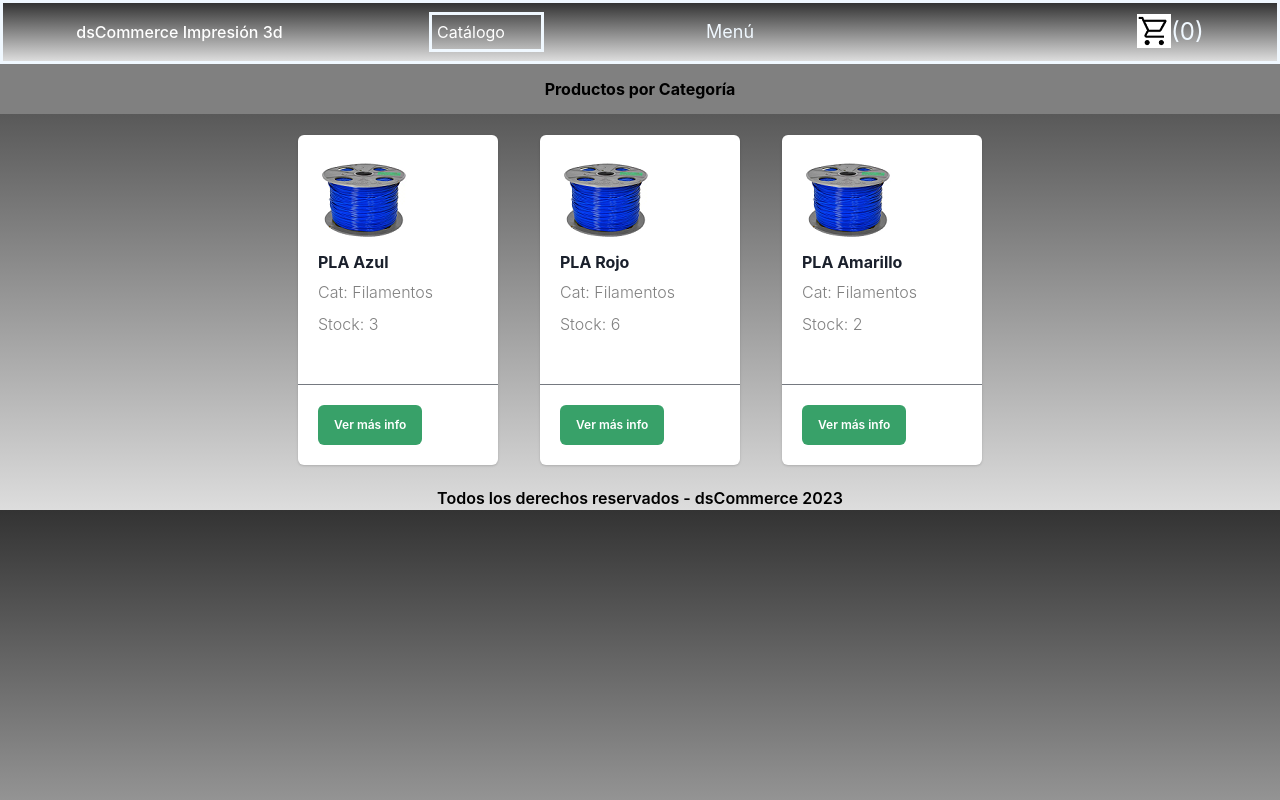
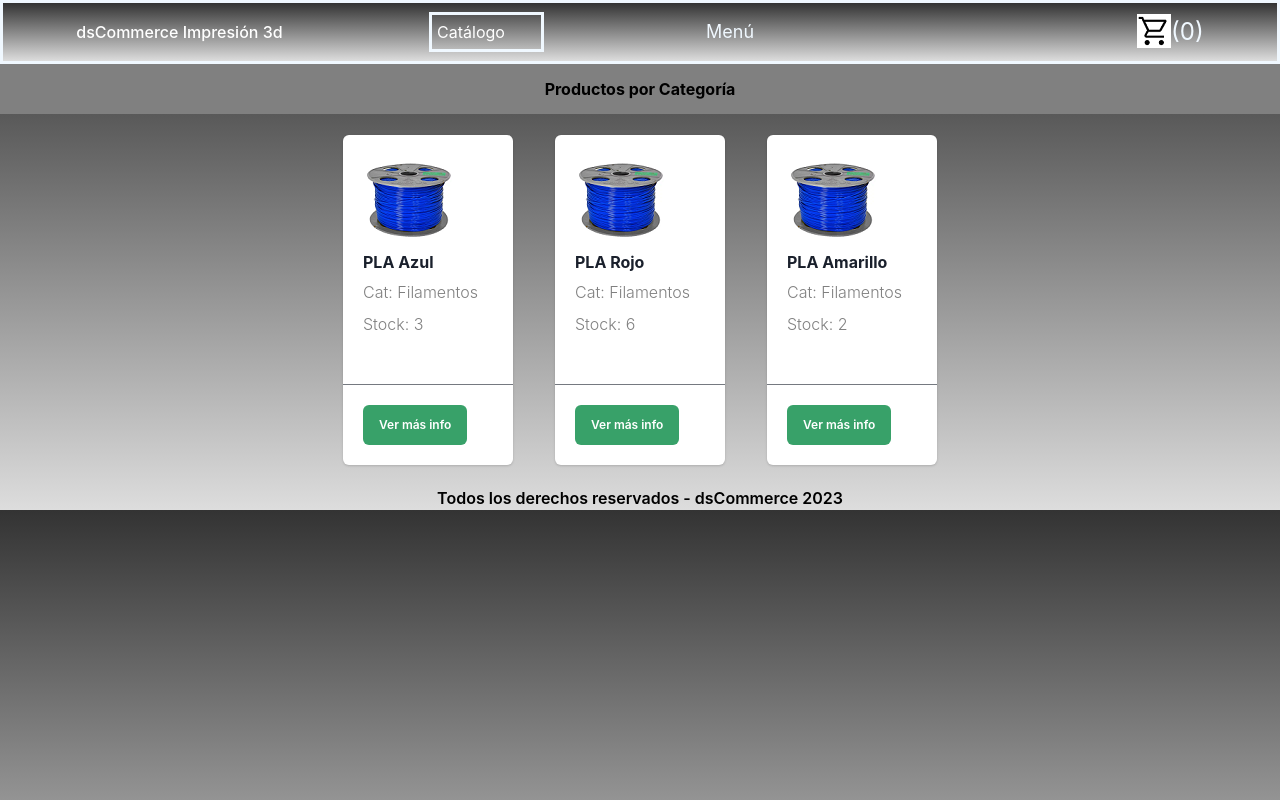
Before and after one commit to pabenda/ProyectoReact-dsCommerce, a React (Vite) app: page /category/Filamentos in a window 1280 px wide. Built offline with nearby package versions, Linux system fonts and the light colour scheme.

Commit message:
se ajusta visualizacion de las tarjetas

```diff
--- a/src/App.css
+++ b/src/App.css
@@ -49,7 +49,7 @@
 }
 
 .tarjetapp {
-    width: 200px;
+    width: 170px;
     height: 330px;
     margin: 5px;
 }
--- a/src/components/ItemList.jsx
+++ b/src/components/ItemList.jsx
@@ -3,7 +3,7 @@ import { Container } from "@chakra-ui/react";
 const ItemList = ({ elems }) => {
   return (
     <>
-      <Container maxW="container.sm" className="catprincipal">
+      <Container maxW="container.md" className="catprincipal">
         {elems?.map((elem) => (
           <Item
             key={elem.id}
```
